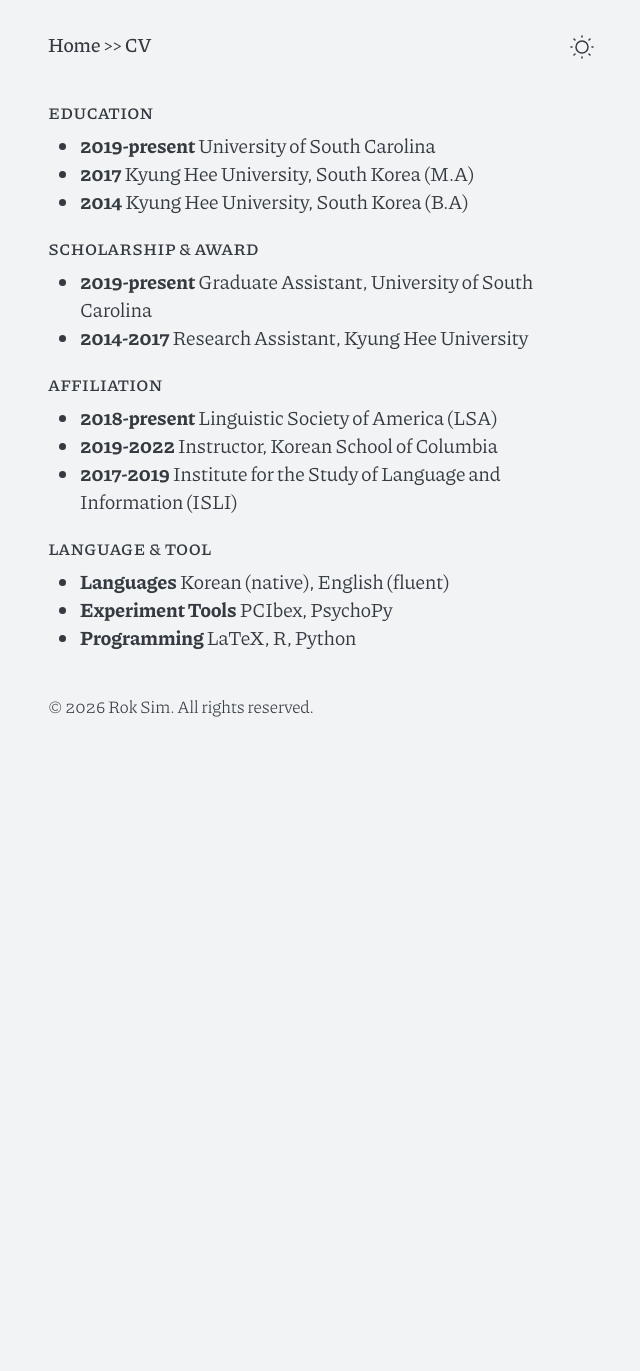
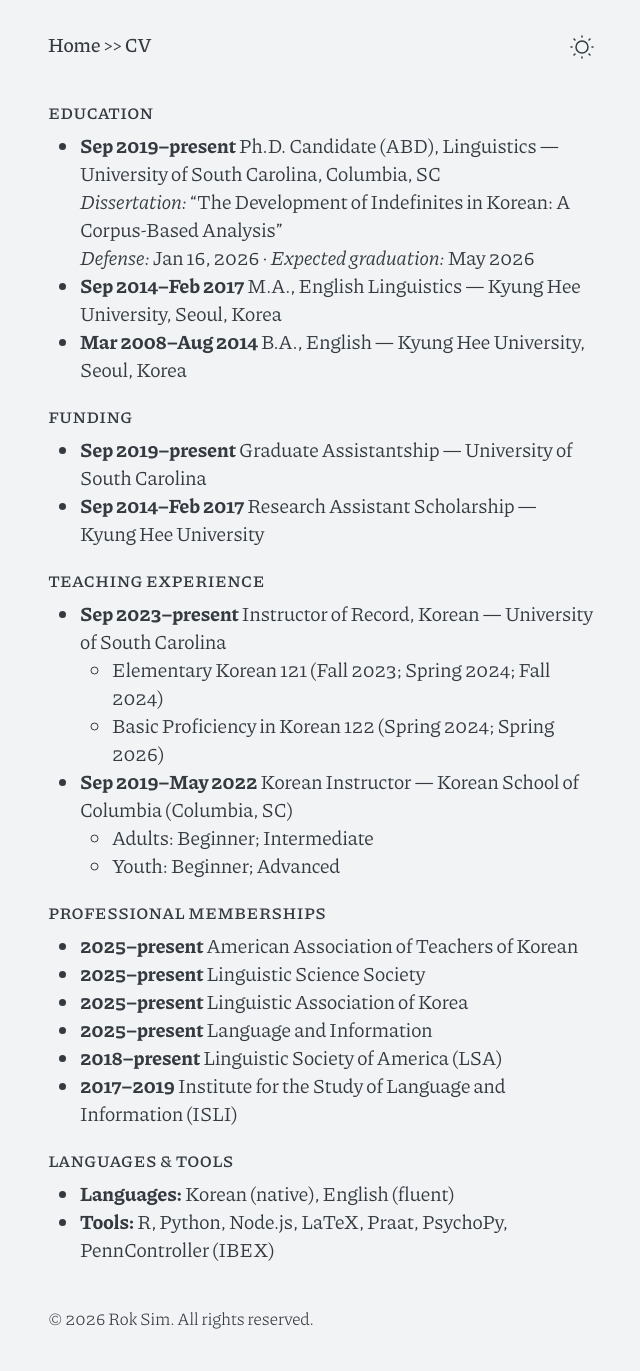
Before and after one commit to rsim89/rsim89.github.io, a Jekyll site: the page built from cv.md, in a window 1280 px wide. Shown: the whole page, without its empty margins (319-959 px from the left). Built offline with Jekyll 4.4.1, drawn with Linux system fonts in a browser that asks for light colours; before the commit the page ends 900 px from its top, so only the background shows below that.

Commit message:
Revise CV with updated education and experience
Updated education, funding, teaching experience, professional memberships, and languages/tools sections in CV.

```diff
--- a/cv.md
+++ b/cv.md
@@ -4,20 +4,32 @@ title: CV
 ---
 
 ### Education
-- **2019-present** University of South Carolina
-- **2017** Kyung Hee University, South Korea (M.A)
-- **2014** Kyung Hee University, South Korea (B.A)
+- **Sep 2019–present** Ph.D. Candidate (ABD), Linguistics — University of South Carolina, Columbia, SC
+  *Dissertation:* “The Development of Indefinites in Korean: A Corpus-Based Analysis”
+  *Defense:* Jan 16, 2026 · *Expected graduation:* May 2026
+- **Sep 2014–Feb 2017** M.A., English Linguistics — Kyung Hee University, Seoul, Korea
+- **Mar 2008–Aug 2014** B.A., English — Kyung Hee University, Seoul, Korea
 
-### Scholarship & Award
-- **2019-present** Graduate Assistant, University of South Carolina
-- **2014-2017** Research Assistant, Kyung Hee University
+### Funding
+- **Sep 2019–present** Graduate Assistantship — University of South Carolina
+- **Sep 2014–Feb 2017** Research Assistant Scholarship — Kyung Hee University
 
-### Affiliation
-- **2018-present** Linguistic Society of America (LSA)
-- **2019-2022** Instructor, Korean School of Columbia
-- **2017-2019** Institute for the Study of Language and Information (ISLI)
+### Teaching Experience
+- **Sep 2023–present** Instructor of Record, Korean — University of South Carolina
+  - Elementary Korean 121 (Fall 2023; Spring 2024; Fall 2024)
+  - Basic Proficiency in Korean 122 (Spring 2024; Spring 2026)
+- **Sep 2019–May 2022** Korean Instructor — Korean School of Columbia (Columbia, SC)
+  - Adults: Beginner; Intermediate
+  - Youth: Beginner; Advanced
 
-### Language & Tool
-- **Languages** Korean (native), English (fluent)
-- **Experiment Tools** PCIbex, PsychoPy
-- **Programming** LaTeX, R, Python
+### Professional Memberships
+- **2025–present** American Association of Teachers of Korean
+- **2025–present** Linguistic Science Society
+- **2025–present** Linguistic Association of Korea
+- **2025–present** Language and Information
+- **2018–present** Linguistic Society of America (LSA)
+- **2017–2019** Institute for the Study of Language and Information (ISLI)
+
+### Languages & Tools
+- **Languages:** Korean (native), English (fluent)
+- **Tools:** R, Python, Node.js, LaTeX, Praat, PsychoPy, PennController (IBEX)
```
